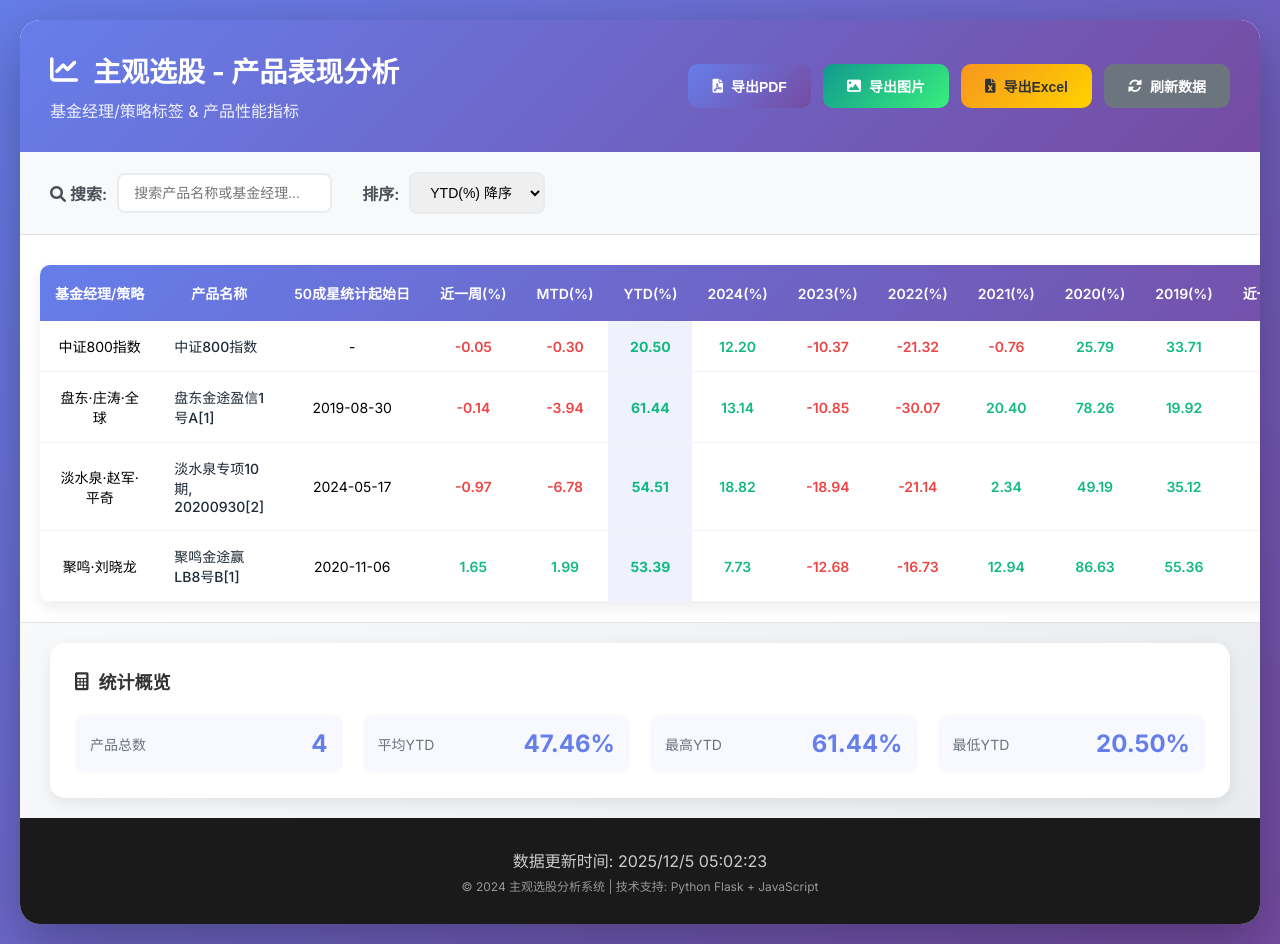
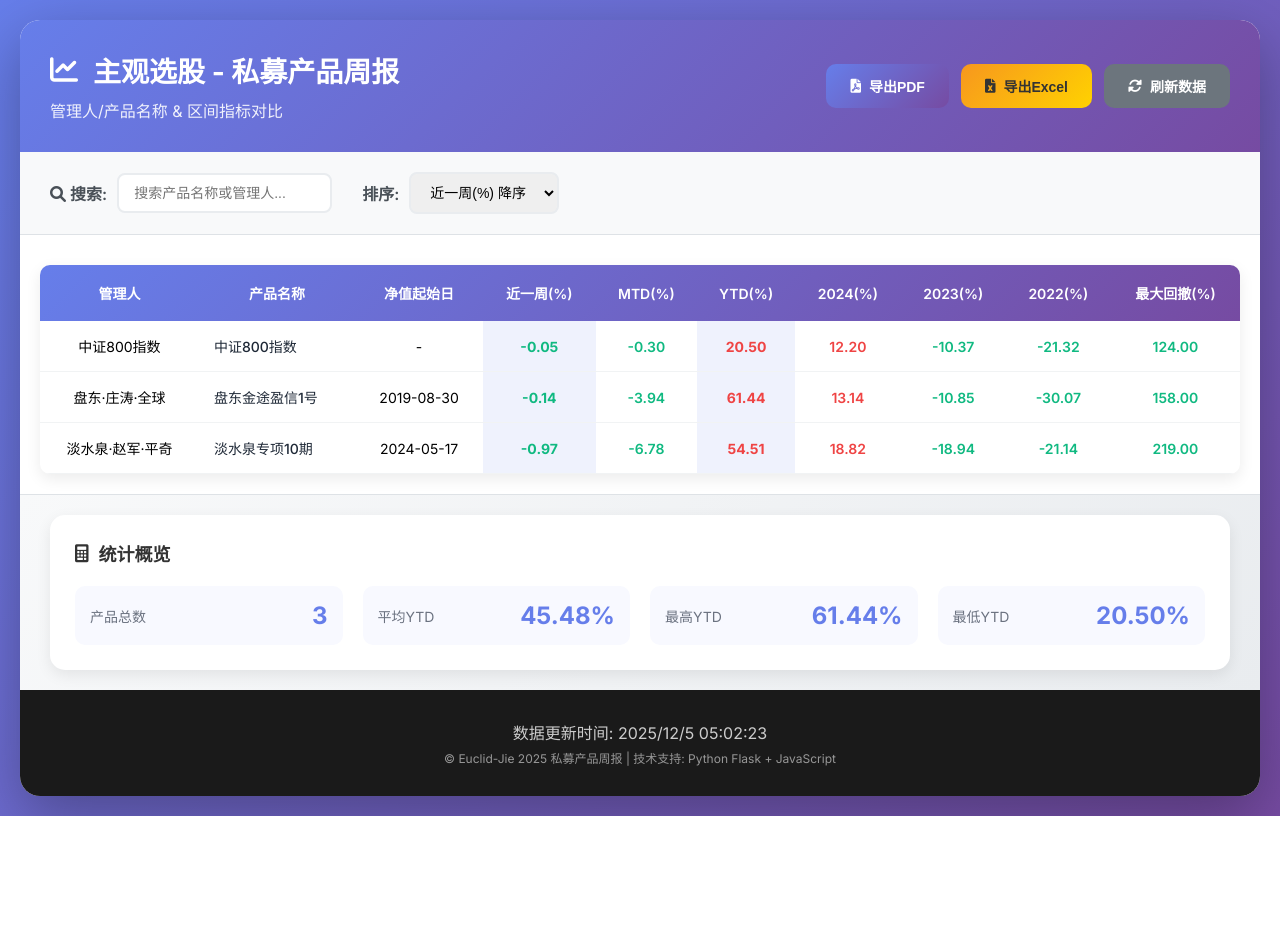
Before and after one commit to Euclid-Jie/pvt_prod_track, a Flask app: page / in a window 1280 px wide. After the commit the page ends 816 px from the top, so only its background shows below. Run offline with Flask 3, Linux system fonts and the light colour scheme; some libraries are stand-ins or nearby versions.

Commit message:
固定版式，单策略展示ok

```diff
--- a/app.py
+++ b/app.py
@@ -1,33 +1,107 @@
-from flask import Flask, render_template, jsonify, send_file, request
+from flask import Flask, render_template, jsonify, send_file
 import json
 import os
 from datetime import datetime
 import pandas as pd
 from io import BytesIO
 from reportlab.lib import colors
-from reportlab.lib.pagesizes import letter, landscape
-from reportlab.platypus import SimpleDocTemplate, Table, TableStyle, Paragraph, Spacer
+from reportlab.platypus import (
+    SimpleDocTemplate,
+    Table,
+    TableStyle,
+    Paragraph,
+    Spacer,
+)
 from reportlab.lib.styles import getSampleStyleSheet, ParagraphStyle
-from reportlab.lib.units import inch
+from reportlab.lib.units import cm
+from reportlab.pdfbase import pdfmetrics
+from reportlab.pdfbase.ttfonts import TTFont
+from reportlab.lib.fonts import addMapping
 import matplotlib.pyplot as plt
 import matplotlib
 
 matplotlib.use("Agg")
-import base64
+import platform
 
 app = Flask(__name__)
+
+
+# 注册中文字体
+def register_chinese_fonts():
+    system = platform.system()
+
+    # 字体文件路径
+    if system == "Windows":
+        # Windows系统字体路径
+        font_paths = {
+            "simhei": "C:/Windows/Fonts/simhei.ttf",  # 黑体
+            "simsun": "C:/Windows/Fonts/simsun.ttc",  # 宋体
+            "msyh": "C:/Windows/Fonts/msyh.ttc",  # 微软雅黑
+        }
+    elif system == "Darwin":  # macOS
+        font_paths = {
+            "pingfang": "/System/Library/Fonts/PingFang.ttc",  # 苹方
+            "heiti": "/System/Library/Fonts/STHeiti Light.ttc",  # 黑体
+        }
+    else:  # Linux
+        font_paths = {
+            "wqy": "/usr/share/fonts/truetype/wqy/wqy-microhei.ttc",
+            "uming": "/usr/share/fonts/truetype/arphic/uming.ttc",
+        }
+
+    # 注册可用的字体
+    registered_fonts = []
+    for font_name, font_path in font_paths.items():
+        if os.path.exists(font_path):
+            try:
+                # 注册字体
+                pdfmetrics.registerFont(TTFont(font_name, font_path))
+                # 注册粗体变体
+                pdfmetrics.registerFont(TTFont(font_name + "-Bold", font_path))
+                addMapping(font_name, 0, 0, font_name)  # normal
+                addMapping(font_name, 1, 0, font_name + "-Bold")  # bold
+                registered_fonts.append(font_name)
+                print(f"已注册字体: {font_name} from {font_path}")
+            except Exception as e:
+                print(f"注册字体失败 {font_name}: {e}")
+
+    # 如果没有找到系统字体，尝试使用相对路径的字体
+    if not registered_fonts:
+        local_fonts = {
+            "simsun": "./fonts/simsun.ttc",
+            "msyh": "./fonts/msyh.ttc",
+        }
+        for font_name, font_path in local_fonts.items():
+            if os.path.exists(font_path):
+                try:
+                    pdfmetrics.registerFont(TTFont(font_name, font_path))
+                    registered_fonts.append(font_name)
+                    print(f"已注册本地字体: {font_name}")
+                except:
+                    pass
+
+    # 设置默认字体
+    if registered_fonts:
+        # 设置默认中文字体
+        from reportlab.pdfgen import canvas
+        from reportlab.rl_config import canvas_basefontname
+
+        canvas_basefontname = registered_fonts[0]
+        print(f"设置默认字体为: {registered_fonts[0]}")
+        return registered_fonts[0]
+    else:
+        print("警告：未找到中文字体，中文将显示为方框")
+        return "Helvetica"
+
+
+# 在应用启动时注册字体
+CHINESE_FONT = register_chinese_fonts()
 
 
 # 加载数据
 def load_data():
     with open("data.json", "r", encoding="utf-8") as f:
         return json.load(f)
-
-
-# 保存数据（用于后续更新）
-def save_data(data):
-    with open("data.json", "w", encoding="utf-8") as f:
-        json.dump(data, f, ensure_ascii=False, indent=2)
 
 
 @app.route("/")
@@ -45,85 +119,179 @@ def get_data():
 def export_pdf():
     data = load_data()
 
-    # 创建PDF
+    # 创建PDF - 使用自定义页面大小（适应表格宽度）
     buffer = BytesIO()
-    doc = SimpleDocTemplate(buffer, pagesize=landscape(letter))
+    page_width = 29.7 * cm  # 横向A4宽度
+    page_height = 21 * cm  # 横向A4高度
+    doc = SimpleDocTemplate(
+        buffer,
+        pagesize=(page_width, page_height),
+        rightMargin=0.5 * cm,
+        leftMargin=0.5 * cm,
+        topMargin=1 * cm,
+        bottomMargin=1 * cm,
+    )
     elements = []
 
-    # 标题
+    # 标题样式（使用中文字体）
     styles = getSampleStyleSheet()
+
+    # 创建使用中文字体的样式
     title_style = ParagraphStyle(
-        "CustomTitle", parent=styles["Heading1"], fontSize=16, spaceAfter=12
+        "CustomTitle",
+        parent=styles["Heading1"],
+        fontName=CHINESE_FONT + "-Bold",
+        fontSize=18,
+        textColor=colors.HexColor("#333333"),
+        spaceAfter=15,
+        alignment=1,  # 居中
     )
+
+    subtitle_style = ParagraphStyle(
+        "Subtitle",
+        parent=styles["Normal"],
+        fontName=CHINESE_FONT,
+        fontSize=12,
+        textColor=colors.HexColor("#666666"),
+        spaceAfter=20,
+        alignment=1,
+    )
+
+    # 添加标题
     elements.append(Paragraph("主观选股 - 产品表现数据", title_style))
-    elements.append(Spacer(1, 12))
+    elements.append(
+        Paragraph(
+            f"生成时间：{datetime.now().strftime('%Y年%m月%d日 %H:%M')}", subtitle_style
+        )
+    )
+    elements.append(Spacer(1, 15))
 
     # 准备表格数据
     table_data = []
 
-    # 表头
+    # 表头（使用中文）
     headers = [
-        "基金经理/策略",
+        "管理人",
         "产品名称",
-        "50成星统计起始日",
+        "净值起始日",
         "近一周(%)",
         "MTD(%)",
         "YTD(%)",
         "2024(%)",
         "2023(%)",
         "2022(%)",
-        "2021(%)",
-        "2020(%)",
-        "2019(%)",
-        "近一年最大回撤(%)",
-        "其他(%)",
+        "最大回撤(%)",
     ]
     table_data.append(headers)
 
     # 表格内容
     for item in data["funds"]:
         row = [
-            item.get("manager", ""),
-            item.get("product_name", ""),
-            item.get("start_date", ""),
-            item.get("recent_week", ""),
-            item.get("mtd", ""),
-            item.get("ytd", ""),
-            item.get("y2024", ""),
-            item.get("y2023", ""),
-            item.get("y2022", ""),
-            item.get("y2021", ""),
-            item.get("y2020", ""),
-            item.get("y2019", ""),
-            item.get("max_drawdown", ""),
-            item.get("other", ""),
+            Paragraph(
+                str(item.get("manager", "")),
+                ParagraphStyle("Cell", fontName=CHINESE_FONT, fontSize=7),
+            ),
+            Paragraph(
+                str(item.get("product_name", "")),
+                ParagraphStyle("Cell", fontName=CHINESE_FONT, fontSize=7),
+            ),
+            str(item.get("start_date", "")),
+            # 格式化数值并添加颜色
+            format_value_with_color(item.get("recent_week", ""), CHINESE_FONT),
+            format_value_with_color(item.get("mtd", ""), CHINESE_FONT),
+            format_value_with_color(item.get("ytd", ""), CHINESE_FONT),  # YTD高亮
+            format_value_with_color(item.get("y2024", ""), CHINESE_FONT),
+            format_value_with_color(item.get("y2023", ""), CHINESE_FONT),
+            format_value_with_color(item.get("y2022", ""), CHINESE_FONT),
+            format_value_with_color(item.get("max_drawdown", ""), CHINESE_FONT, False),
         ]
         table_data.append(row)
 
-    # 创建表格
-    table = Table(table_data)
+    # 创建表格 - 设置列宽
+    col_widths = [
+        3.0 * cm,  # 基金经理
+        3.5 * cm,  # 产品名称
+        2.0 * cm,  # 起始日
+        1.5 * cm,  # 近一周
+        1.5 * cm,  # MTD
+        1.8 * cm,  # YTD (稍宽)
+        1.5 * cm,  # 2024
+        1.5 * cm,  # 2023
+        1.5 * cm,  # 2022
+        2.0 * cm,  # 最大回撤
+    ]
+
+    table = Table(table_data, colWidths=col_widths, repeatRows=1)
 
     # 设置表格样式
     style = TableStyle(
         [
-            ("BACKGROUND", (0, 0), (-1, 0), colors.grey),
-            ("TEXTCOLOR", (0, 0), (-1, 0), colors.whitesmoke),
-            ("ALIGN", (0, 0), (-1, -1), "CENTER"),
-            ("FONTNAME", (0, 0), (-1, 0), "Helvetica-Bold"),
-            ("FONTSIZE", (0, 0), (-1, 0), 10),
-            ("BOTTOMPADDING", (0, 0), (-1, 0), 12),
-            ("BACKGROUND", (0, 1), (-1, -1), colors.beige),
-            ("GRID", (0, 0), (-1, -1), 1, colors.black),
-            ("FONTSIZE", (0, 1), (-1, -1), 8),
-            ("ROWBACKGROUNDS", (0, 1), (-1, -1), [colors.white, colors.lightgrey]),
+            # 表头样式
+            (
+                "BACKGROUND",
+                (0, 0),
+                (-1, 0),
+                colors.HexColor("#667eea"),
+            ),  # 渐变色中的主色
+            ("TEXTCOLOR", (0, 0), (-1, 0), colors.white),
+            ("ALIGN", (0, 0), (-1, 0), "CENTER"),
+            ("FONTNAME", (0, 0), (-1, 0), CHINESE_FONT + "-Bold"),
+            ("FONTSIZE", (0, 0), (-1, 0), 9),
+            ("BOTTOMPADDING", (0, 0), (-1, 0), 10),
+            ("TOPPADDING", (0, 0), (-1, 0), 8),
+            # 表格主体
+            ("ALIGN", (0, 1), (-1, -1), "CENTER"),
+            ("FONTNAME", (0, 1), (-1, -1), CHINESE_FONT),
+            ("FONTSIZE", (0, 1), (-1, -1), 7),
+            ("GRID", (0, 0), (-1, -1), 0.5, colors.HexColor("#e0e0e0")),
+            # 行背景色交替
+            (
+                "ROWBACKGROUNDS",
+                (0, 1),
+                (-1, -1),
+                [colors.white, colors.HexColor("#f8f9ff")],
+            ),
+            # 行高
+            ("LEFTPADDING", (0, 0), (-1, -1), 5),
+            ("RIGHTPADDING", (0, 0), (-1, -1), 5),
+            ("TOPPADDING", (0, 1), (-1, -1), 6),
+            ("BOTTOMPADDING", (0, 1), (-1, -1), 6),
+            # YTD列特殊样式
+            ("BACKGROUND", (5, 1), (5, -1), colors.HexColor("#eef2ff")),
+            ("FONTNAME", (5, 1), (5, -1), CHINESE_FONT + "-Bold"),
+            # 表头边框
+            ("LINEBELOW", (0, 0), (-1, 0), 1, colors.HexColor("#764ba2")),
         ]
     )
+
+    # 添加奇偶行背景色
+    for i in range(1, len(table_data)):
+        if i % 2 == 0:
+            style.add("BACKGROUND", (0, i), (-1, i), colors.HexColor("#f8f9ff"))
+
     table.setStyle(style)
 
+    # 添加表格到元素列表
     elements.append(table)
 
+    # 添加页脚
+    elements.append(Spacer(1, 20))
+
+    footer_style = ParagraphStyle(
+        "Footer",
+        parent=styles["Normal"],
+        fontName=CHINESE_FONT,
+        fontSize=8,
+        textColor=colors.grey,
+        alignment=1,
+    )
+    elements.append(
+        Paragraph("© 2024 主观选股分析系统 | 数据仅供参考，投资需谨慎", footer_style)
+    )
+    elements.append(Paragraph(f"页码：第 <pageNumber> 页", footer_style))
+
     # 生成PDF
-    doc.build(elements)
+    doc.build(elements, onFirstPage=add_page_footer, onLaterPages=add_page_footer)
     buffer.seek(0)
 
     return send_file(
@@ -134,50 +302,51 @@ def export_pdf():
     )
 
 
-@app.route("/api/export/image")
-def export_image():
-    data = load_data()
+def format_value_with_color(value, font_name, is_drawdown=False):
+    """格式化数值并添加颜色标记"""
+    try:
+        num = float(str(value).replace("%", ""))
+        if is_drawdown:
+            # 回撤值：负值好，正值不好
+            color = colors.green if num <= 0 else colors.red
+        else:
+            # 收益率：正值好，负值不好
+            color = colors.green if num > 0 else colors.red if num < 0 else colors.black
 
-    # 创建图表
-    fig, ax = plt.subplots(figsize=(15, 8))
+        formatted_value = f"{num:.2f}%"
 
-    # 提取YTD数据用于展示
-    fund_names = []
-    ytd_values = []
+        # 创建带样式的段落
+        style = ParagraphStyle(
+            "Value",
+            fontName=font_name,
+            fontSize=7,
+            textColor=color,
+            alignment=1,
+        )
+        return Paragraph(formatted_value, style)
+    except:
+        # 如果不是数值，直接返回
+        style = ParagraphStyle(
+            "Value", fontName=font_name, fontSize=7, textColor=colors.black, alignment=1
+        )
+        return Paragraph(str(value), style)
 
-    for item in data["funds"][:10]:  # 只显示前10个
-        name = item.get("product_name", "")[:15]
-        fund_names.append(name)
-        ytd_str = item.get("ytd", "0").replace("%", "")
-        try:
-            ytd_values.append(float(ytd_str))
-        except:
-            ytd_values.append(0)
 
-    # 创建条形图
-    bars = ax.barh(fund_names, ytd_values, color="steelblue")
-    ax.set_xlabel("YTD(%)")
-    ax.set_title("主观选股产品YTD表现对比")
-    ax.grid(axis="x", alpha=0.3)
+def add_page_footer(canvas, doc):
+    """添加页脚"""
+    canvas.saveState()
 
-    # 添加数值标签
-    for i, v in enumerate(ytd_values):
-        ax.text(v + 1, i, f"{v}%", va="center")
+    # 设置页脚样式
+    canvas.setFont(CHINESE_FONT, 8)
+    canvas.setFillColor(colors.grey)
 
-    plt.tight_layout()
+    # 页脚文本
+    footer_text = (
+        f"第 {doc.page} 页 | 生成时间：{datetime.now().strftime('%Y-%m-%d %H:%M')}"
+    )
+    canvas.drawCentredString(doc.width / 2.0, 0.8 * cm, footer_text)
 
-    # 保存为图片
-    img_buffer = BytesIO()
-    plt.savefig(img_buffer, format="png", dpi=150, bbox_inches="tight")
-    plt.close(fig)
-    img_buffer.seek(0)
-
-    return send_file(
-        img_buffer,
-        as_attachment=True,
-        download_name=f'主观选股图表_{datetime.now().strftime("%Y%m%d_%H%M%S")}.png',
-        mimetype="image/png",
-    )
+    canvas.restoreState()
 
 
 @app.route("/api/export/excel")
--- a/requirements.txt
+++ b/requirements.txt
@@ -1,6 +1,8 @@
 Flask==2.3.3
 pandas==2.0.3
 openpyxl==3.1.2
-reportlab==4.0.4
 matplotlib==3.7.2
 numpy==1.24.3
+weasyprint==60.1
+Pillow==10.1.0
+Jinja2==3.1.2
--- a/static/style.css
+++ b/static/style.css
@@ -176,12 +176,12 @@ tbody tr:hover {
 
 /* 数值样式 */
 .positive {
-    color: #10b981;
+    color: #ef4444;
     font-weight: 600;
 }
 
 .negative {
-    color: #ef4444;
+    color: #10b981;
     font-weight: 600;
 }
 
--- a/templates/index.html
+++ b/templates/index.html
@@ -3,7 +3,7 @@
 <head>
     <meta charset="UTF-8">
     <meta name="viewport" content="width=device-width, initial-scale=1.0">
-    <title>主观选股 - 产品表现分析</title>
+    <title>私募产品周报</title>
     <link rel="stylesheet" href="{{ url_for('static', filename='style.css') }}">
     <link rel="stylesheet" href="https://cdnjs.cloudflare.com/ajax/libs/font-awesome/6.0.0/css/all.min.css">
     <link href="https://fonts.googleapis.com/css2?family=Inter:wght@300;400;500;600;700&display=swap" rel="stylesheet">
@@ -13,15 +13,12 @@
         <!-- 头部 -->
         <header class="header">
             <div class="header-content">
-                <h1><i class="fas fa-chart-line"></i> 主观选股 - 产品表现分析</h1>
-                <p class="subtitle">基金经理/策略标签 & 产品性能指标</p>
+                <h1><i class="fas fa-chart-line"></i> 主观选股 - 私募产品周报</h1>
+                <p class="subtitle">管理人/产品名称 & 区间指标对比</p>
             </div>
             <div class="export-controls">
                 <button onclick="exportPDF()" class="btn btn-primary">
                     <i class="fas fa-file-pdf"></i> 导出PDF
-                </button>
-                <button onclick="exportImage()" class="btn btn-success">
-                    <i class="fas fa-image"></i> 导出图片
                 </button>
                 <button onclick="exportExcel()" class="btn btn-warning">
                     <i class="fas fa-file-excel"></i> 导出Excel
@@ -36,15 +33,17 @@
         <div class="filter-controls">
             <div class="filter-group">
                 <label for="searchInput"><i class="fas fa-search"></i> 搜索:</label>
-                <input type="text" id="searchInput" placeholder="搜索产品名称或基金经理..." onkeyup="filterTable()">
+                <input type="text" id="searchInput" placeholder="搜索产品名称或管理人..." onkeyup="filterTable()">
             </div>
             <div class="filter-group">
                 <label for="sortSelect">排序:</label>
                 <select id="sortSelect" onchange="sortTable()">
+                    <option value="recent_week">近一周(%) 降序</option>
+                    <option value="recent_week_asc">近一周(%) 升序</option>
                     <option value="ytd">YTD(%) 降序</option>
                     <option value="ytd_asc">YTD(%) 升序</option>
                     <option value="name">产品名称</option>
-                    <option value="manager">基金经理</option>
+                    <option value="manager">管理人</option>
                 </select>
             </div>
         </div>
@@ -54,20 +53,16 @@
             <table id="fundTable">
                 <thead>
                     <tr>
-                        <th>基金经理/策略</th>
+                        <th>管理人</th>
                         <th>产品名称</th>
-                        <th>50成星统计起始日</th>
+                        <th>净值起始日</th>
                         <th>近一周(%)</th>
                         <th>MTD(%)</th>
                         <th>YTD(%)</th>
                         <th>2024(%)</th>
                         <th>2023(%)</th>
                         <th>2022(%)</th>
-                        <th>2021(%)</th>
-                        <th>2020(%)</th>
-                        <th>2019(%)</th>
-                        <th>近一年最大回撤(%)</th>
-                        <th>其他(%)</th>
+                        <th>最大回撤(%)</th>
                     </tr>
                 </thead>
                 <tbody id="tableBody">
@@ -108,7 +103,7 @@
 
         <footer class="footer">
             <p>数据更新时间: <span id="updateTime"></span></p>
-            <p class="copyright">© 2024 主观选股分析系统 | 技术支持: Python Flask + JavaScript</p>
+            <p class="copyright">© Euclid-Jie 2025 私募产品周报 | 技术支持: Python Flask + JavaScript</p>
         </footer>
     </div>
 
@@ -163,17 +158,13 @@
                     <td>${fund.manager || '-'}</td>
                     <td class="product-name">${fund.product_name || '-'}</td>
                     <td>${fund.start_date || '-'}</td>
-                    <td class="${getColorClass(fund.recent_week)}">${formatValue(fund.recent_week)}</td>
+                    <td class="${getColorClass(fund.recent_week)} highlight">${formatValue(fund.recent_week)}</td>
                     <td class="${getColorClass(fund.mtd)}">${formatValue(fund.mtd)}</td>
                     <td class="${getColorClass(fund.ytd)} highlight">${formatValue(fund.ytd)}</td>
                     <td class="${getColorClass(fund.y2024)}">${formatValue(fund.y2024)}</td>
                     <td class="${getColorClass(fund.y2023)}">${formatValue(fund.y2023)}</td>
                     <td class="${getColorClass(fund.y2022)}">${formatValue(fund.y2022)}</td>
-                    <td class="${getColorClass(fund.y2021)}">${formatValue(fund.y2021)}</td>
-                    <td class="${getColorClass(fund.y2020)}">${formatValue(fund.y2020)}</td>
-                    <td class="${getColorClass(fund.y2019)}">${formatValue(fund.y2019)}</td>
                     <td class="${getColorClass(fund.max_drawdown, false)}">${formatValue(fund.max_drawdown)}</td>
-                    <td class="${getColorClass(fund.other, false)}">${formatValue(fund.other)}</td>
                 `;
                 tbody.appendChild(row);
             });
@@ -196,14 +187,19 @@
 
             sortedData.sort((a, b) => {
                 switch(sortBy) {
+                    case 'name':
+                        return (a.product_name || '').localeCompare(b.product_name || '');
+                    case 'manager':
+                        return (a.manager || '').localeCompare(b.manager || '');
+                    case 'recent_week':
+                        return (parseFloat(b.recent_week) || 0) - (parseFloat(a.recent_week) || 0);
+                    case 'recent_week_asc':
+                        return (parseFloat(a.recent_week) || 0) - (parseFloat(b.recent_week) || 0);
                     case 'ytd':
                         return (parseFloat(b.ytd) || 0) - (parseFloat(a.ytd) || 0);
                     case 'ytd_asc':
                         return (parseFloat(a.ytd) || 0) - (parseFloat(b.ytd) || 0);
-                    case 'name':
-                        return (a.product_name || '').localeCompare(b.product_name || '');
-                    case 'manager':
-                        return (a.manager || '').localeCompare(b.manager || '');
+
                     default:
                         return 0;
                 }
@@ -236,31 +232,8 @@
             window.open('/api/export/pdf', '_blank');
         }
 
-        async function exportImage() {
-            window.open('/api/export/image', '_blank');
-        }
-
         async function exportExcel() {
             window.open('/api/export/excel', '_blank');
-        }
-
-        // 手动截图功能
-        async function captureScreenshot() {
-            try {
-                const tableContainer = document.querySelector('.table-container');
-                const canvas = await html2canvas(tableContainer, {
-                    scale: 2,
-                    backgroundColor: '#ffffff'
-                });
-
-                const link = document.createElement('a');
-                link.download = `主观选股表格_${new Date().toISOString().split('T')[0]}.png`;
-                link.href = canvas.toDataURL('image/png');
-                link.click();
-            } catch (error) {
-                console.error('截图失败:', error);
-                alert('截图失败，请重试');
-            }
         }
 
         // 刷新数据
```
Also changed, not shown: data.json (+5 -33 lines).
